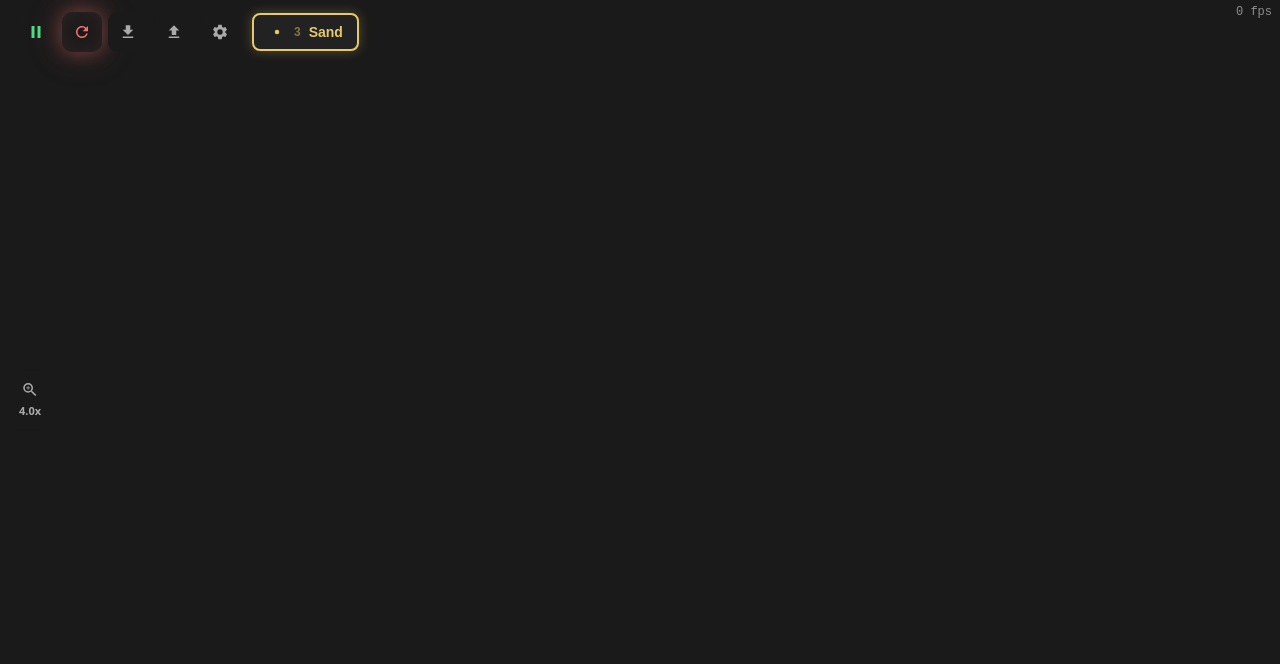
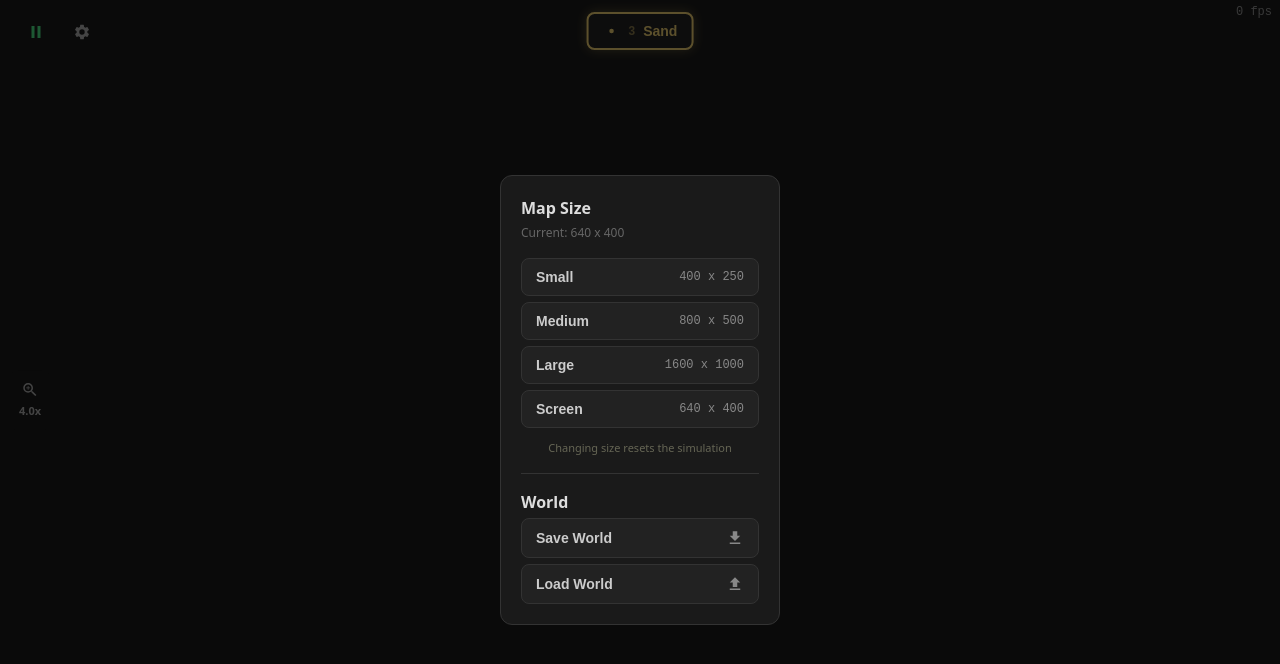
Before and after one commit to VoX/ai-sand-fork, a React (Vite) app: page / in a window 1280 px wide. Both pictures are taken after a click on the button 82 px from the left and 32 px from the top of the page. Shown: the top 664 px of the page. Built offline with nearby package versions, Linux system fonts and the light colour scheme.

Commit message:
fix: update material dropdown positioning and styles; remove unused reset functionality

```diff
--- a/src/App.css
+++ b/src/App.css
@@ -46,8 +46,14 @@ body,
 }
 
 .material-dropdown {
-  position: relative;
+  position: absolute;
+  top: 0;
+  left: 50%;
+  transform: translateX(-50%);
   flex-shrink: 0;
+  z-index: 10;
+  pointer-events: auto;
+  padding-top: max(12px, env(safe-area-inset-top));
 }
 
 .material-dropdown-trigger {
@@ -95,8 +101,9 @@ body,
   inset: 0;
   background: rgba(0, 0, 0, 0.6);
   display: flex;
-  align-items: center;
+  align-items: flex-start;
   justify-content: center;
+  padding-top: 60px;
   z-index: 200;
   overflow: hidden;
 }
@@ -245,19 +252,6 @@ body,
   color: #60a5fa;
 }
 
-/* Reset button - subtle */
-.ctrl-btn.reset:hover {
-  color: #a3a3a3;
-}
-
-.ctrl-btn.reset.armed {
-  color: #f87171;
-  box-shadow:
-    0 0 20px rgba(248, 113, 113, 0.4),
-    0 0 40px rgba(248, 113, 113, 0.2),
-    inset 0 0 20px rgba(248, 113, 113, 0.1);
-}
-
 .zoom-slider {
   position: fixed;
   left: max(10px, env(safe-area-inset-left));
@@ -337,6 +331,10 @@ body,
     padding: 8px 10px;
     padding-top: max(8px, env(safe-area-inset-top));
     gap: 8px;
+  }
+
+  .material-dropdown {
+    padding-top: max(8px, env(safe-area-inset-top));
   }
 
   .material-dropdown-trigger {
@@ -487,3 +485,21 @@ body {
   margin-top: 12px;
   text-align: center;
 }
+
+.settings-section {
+  display: flex;
+  flex-direction: column;
+}
+
+.settings-divider {
+  height: 1px;
+  background: #333;
+  margin: 16px 0;
+}
+
+.settings-option-icon {
+  width: 18px;
+  height: 18px;
+  color: #888;
+  flex-shrink: 0;
+}
--- a/src/App.tsx
+++ b/src/App.tsx
@@ -48,7 +48,6 @@ function App() {
   const [brushSize, setBrushSize] = useState(3)
   const [isPaused, setIsPaused] = useState(false)
   const [dropdownOpen, setDropdownOpen] = useState(false)
-  const [resetArmed, setResetArmed] = useState(false)
   const [fps, setFps] = useState(0)
   const [settingsOpen, setSettingsOpen] = useState(false)
   const [gridDims, setGridDims] = useState({ cols: 0, rows: 0 })
@@ -288,17 +287,6 @@ function App() {
     return () => window.removeEventListener('keydown', handleKeyDown)
   }, [])
 
-  const reset = useCallback(() => {
-    if (!resetArmed) {
-      setResetArmed(true)
-      return
-    }
-    setResetArmed(false)
-    if (workerRef.current) {
-      workerRef.current.postMessage({ type: 'reset' })
-    }
-  }, [resetArmed])
-
   const save = useCallback(() => {
     const worker = workerRef.current
     if (!worker) return
@@ -352,7 +340,6 @@ function App() {
   const handlePointerDown = useCallback((e: React.PointerEvent) => {
     e.preventDefault()
     setDropdownOpen(false)
-    setResetArmed(false)
     setSettingsOpen(false)
 
     // Right-click → pan
@@ -506,19 +493,11 @@ function App() {
               : <svg viewBox="0 0 24 24" fill="currentColor"><path d="M6 4h4v16H6zm8 0h4v16h-4z" /></svg>
             }
           </button>
-          <button className={`ctrl-btn reset ${resetArmed ? 'armed' : ''}`} onClick={reset} aria-label="Reset simulation">
-            <svg viewBox="0 0 24 24" fill="currentColor"><path d="M17.65 6.35A7.958 7.958 0 0012 4c-4.42 0-7.99 3.58-7.99 8s3.57 8 7.99 8c3.73 0 6.84-2.55 7.73-6h-2.08A5.99 5.99 0 0112 18c-3.31 0-6-2.69-6-6s2.69-6 6-6c1.66 0 3.14.69 4.22 1.78L13 11h7V4l-2.35 2.35z" /></svg>
-          </button>
-          <button className="ctrl-btn save" onClick={save} aria-label="Save world">
-            <svg viewBox="0 0 24 24" fill="currentColor"><path d="M19 9h-4V3H9v6H5l7 7 7-7zM5 18v2h14v-2H5z" /></svg>
-          </button>
-          <button className="ctrl-btn load" onClick={load} aria-label="Load world">
-            <svg viewBox="0 0 24 24" fill="currentColor"><path d="M9 16h6v-6h4l-7-7-7 7h4v6zm-4 2h14v2H5v-2z" /></svg>
-          </button>
           <button className="ctrl-btn settings" onClick={() => setSettingsOpen(!settingsOpen)} aria-label="Map settings">
             <svg viewBox="0 0 24 24" fill="currentColor"><path d="M19.14 12.94c.04-.3.06-.61.06-.94 0-.32-.02-.64-.07-.94l2.03-1.58a.49.49 0 00.12-.61l-1.92-3.32a.49.49 0 00-.59-.22l-2.39.96c-.5-.38-1.03-.7-1.62-.94l-.36-2.54a.484.484 0 00-.48-.41h-3.84c-.24 0-.43.17-.47.41l-.36 2.54c-.59.24-1.13.57-1.62.94l-2.39-.96a.49.49 0 00-.59.22L2.74 8.87c-.12.21-.08.47.12.61l2.03 1.58c-.05.3-.07.62-.07.94s.02.64.07.94l-2.03 1.58a.49.49 0 00-.12.61l1.92 3.32c.12.22.37.29.59.22l2.39-.96c.5.38 1.03.7 1.62.94l.36 2.54c.05.24.24.41.48.41h3.84c.24 0 .44-.17.47-.41l.36-2.54c.59-.24 1.13-.56 1.62-.94l2.39.96c.22.08.47 0 .59-.22l1.92-3.32c.12-.22.07-.47-.12-.61l-2.01-1.58zM12 15.6A3.6 3.6 0 1115.6 12 3.6 3.6 0 0112 15.6z" /></svg>
           </button>
           <input ref={fileInputRef} type="file" accept=".sand" onChange={handleFileLoad} style={{ display: 'none' }} aria-label="Load world file" />
+        </div>
       </div>
       <div className="material-dropdown" ref={dropdownRef}>
           <button
@@ -581,7 +560,6 @@ function App() {
           </div>
         </div>
       )}
-      </div>
       <div
         className={`zoom-slider ${panMode ? 'pan-mode' : ''}`}
         onWheel={(e) => {
@@ -642,9 +620,11 @@ function App() {
         )}
         <span>{zoomDisplay >= 1 ? zoomDisplay.toFixed(1) : zoomDisplay.toFixed(2)}x</span>
       </div>
-      {settingsOpen && (
+      {
+    settingsOpen && (
       <div className="settings-overlay" onClick={() => setSettingsOpen(false)}>
         <div className="settings-modal" onClick={(e) => e.stopPropagation()}>
+          <div className="settings-section">
             <div className="settings-title">Map Size</div>
             <div className="settings-subtitle">
               Current: {gridDims.cols} x {gridDims.rows}
@@ -670,9 +650,25 @@ function App() {
             </div>
             <div className="settings-warn">Changing size resets the simulation</div>
           </div>
+          <div className="settings-divider" />
+          <div className="settings-section">
+            <div className="settings-title">World</div>
+            <div className="settings-options">
+              <button className="settings-option" onClick={() => { save(); setSettingsOpen(false) }}>
+                <span className="settings-option-label">Save World</span>
+                <svg viewBox="0 0 24 24" fill="currentColor" width="18" height="18" className="settings-option-icon"><path d="M19 9h-4V3H9v6H5l7 7 7-7zM5 18v2h14v-2H5z" /></svg>
+              </button>
+              <button className="settings-option" onClick={() => { load(); setSettingsOpen(false) }}>
+                <span className="settings-option-label">Load World</span>
+                <svg viewBox="0 0 24 24" fill="currentColor" width="18" height="18" className="settings-option-icon"><path d="M9 16h6v-6h4l-7-7-7 7h4v6zm-4 2h14v2H5v-2z" /></svg>
+              </button>
             </div>
-      )}
           </div>
+        </div>
+      </div>
+    )
+  }
+    </div >
   )
 }
 
```
Lines whose indentation alone changed are shown as unchanged.
